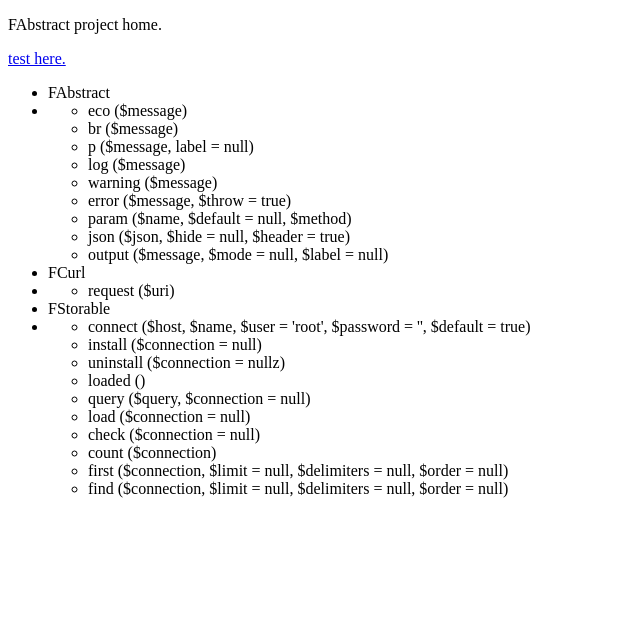
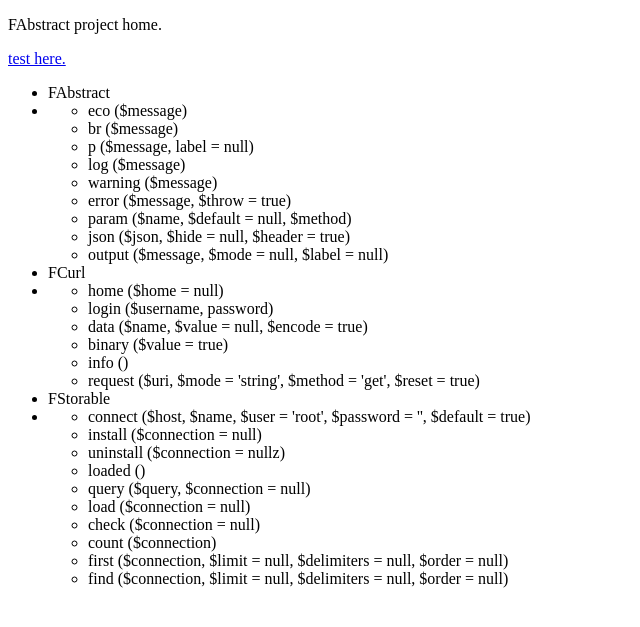
Before and after one commit to keyhanjk/fabstract, a PHP site: page / in a window 1280 px wide. Shown: the top 627 px of the page, without its empty margins (0-640 px from the left). Run offline with PHP 8.4, Linux system fonts and the light colour scheme.

Commit message:
updated index.html

```diff
--- a/index.php
+++ b/index.php
@@ -28,7 +28,12 @@
       <li>FCurl</li>
       <li>
         <ul>
-          <li>request ($uri)</li>
+          <li>home ($home = null)</li>
+          <li>login ($username, password)</li>
+          <li>data ($name, $value = null, $encode = true)</li>
+          <li>binary ($value = true)</li>
+          <li>info ()</li>
+          <li>request ($uri, $mode = 'string', $method = 'get', $reset = true)</li>
         </ul>
       </li>
       <li>FStorable</li>
```
